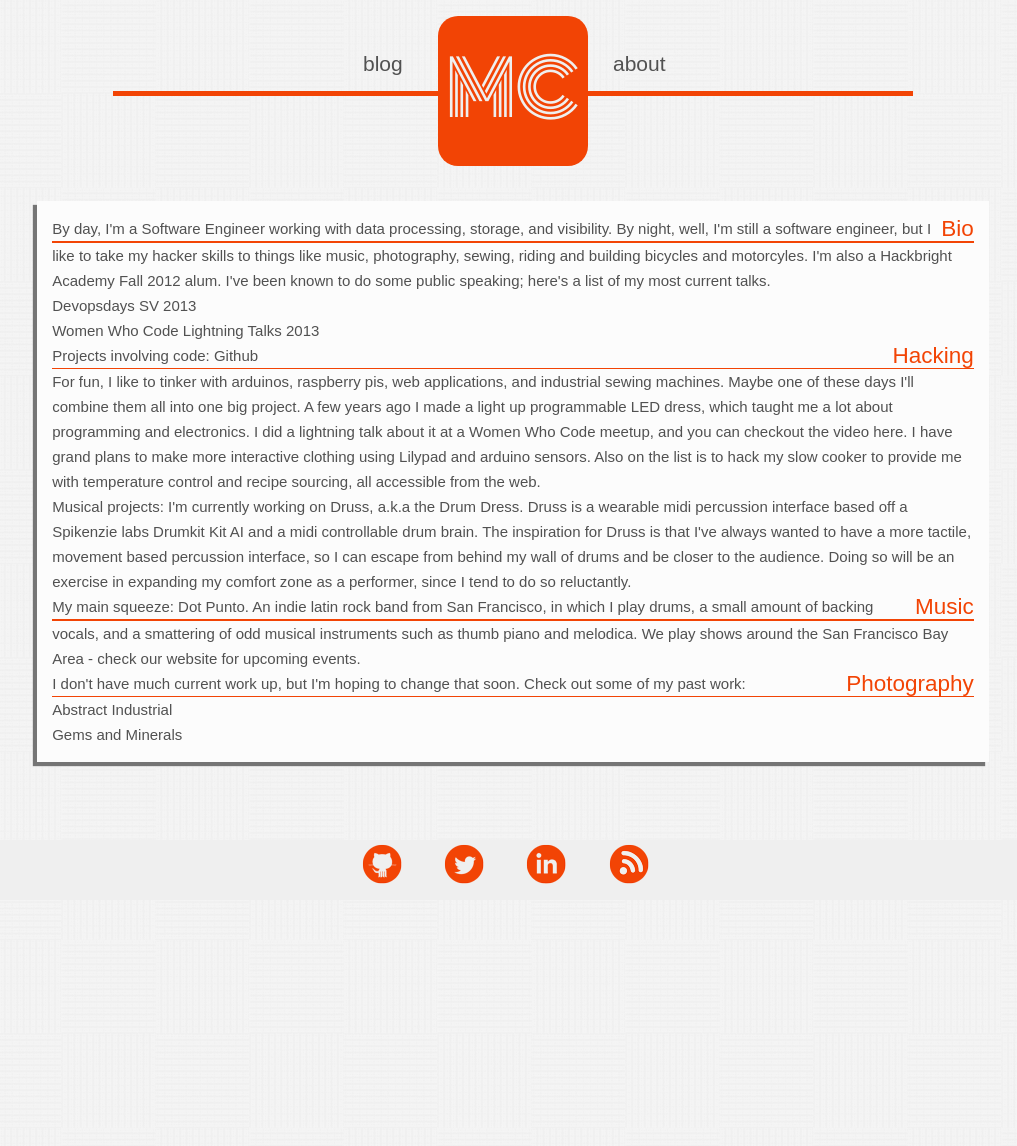
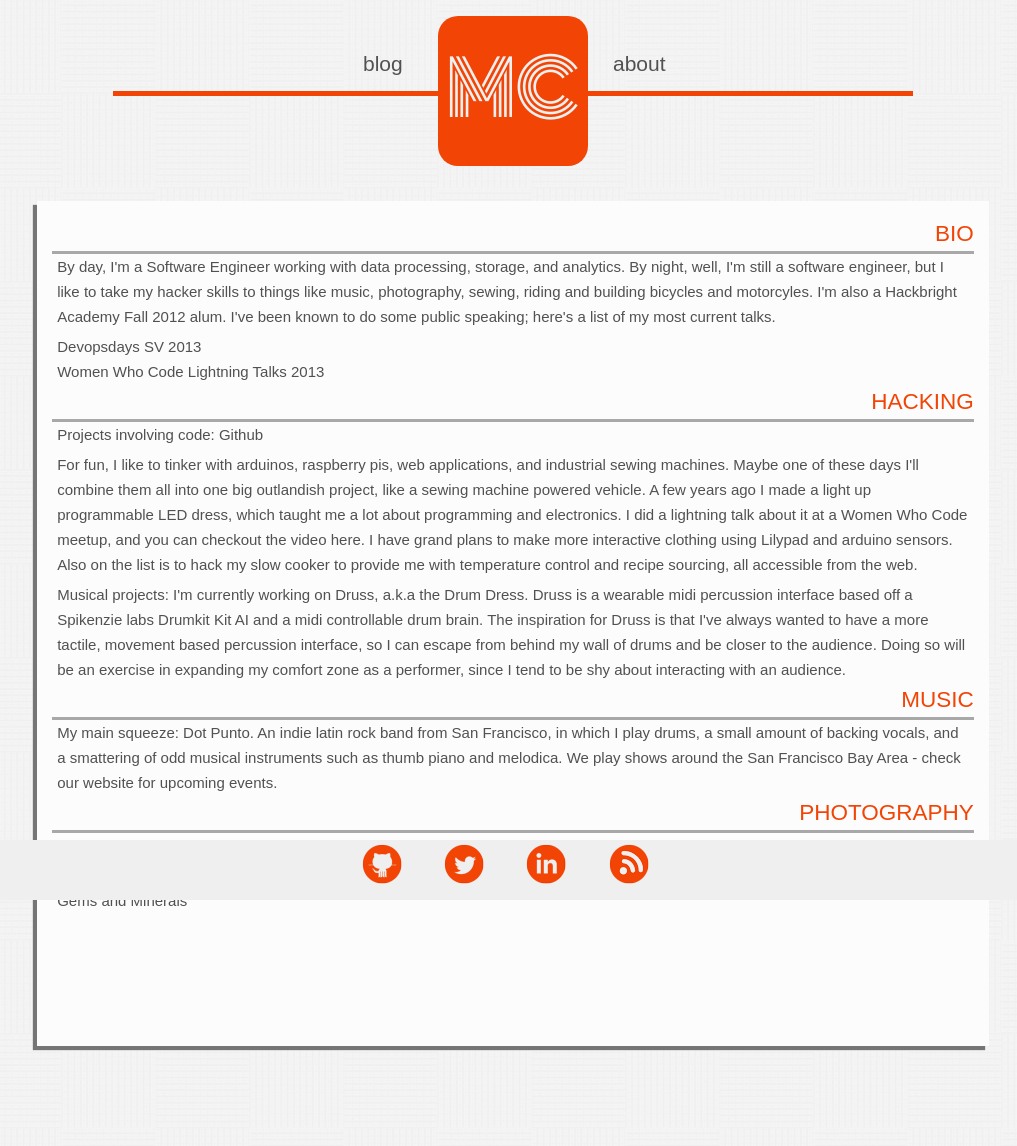
Before and after one commit to mercul3s/mercedescoyle.com-jekyll, a Jekyll site: the page built from about.html, in a window 1280 px wide. Shown: the whole page, without its empty margins (127-1144 px from the left). Built offline with Jekyll 4.4.1, drawn with Linux system fonts in a browser that asks for light colours; before the commit the page ends 900 px from its top, so only the background shows below that.

Commit message:
more layout cleanup, consistent across 3 browsers

```diff
--- a/_layouts/default.html
+++ b/_layouts/default.html
@@ -5,33 +5,15 @@
     <meta http-equiv="X-UA-Compatible" content="IE=edge,chrome=1">
     <title>{{ page.title }}</title>
     <meta name="viewport" content="width=device-width">
-
-    <!-- syntax highlighting CSS -->
     <link rel="stylesheet" href="/css/syntax.css">
-
-    <!-- Custom CSS -->
-    <!-- <link rel="stylesheet" href="/css/main.css"> -->
     <link rel="stylesheet" href="/css/style.css">
     <link href='http://fonts.googleapis.com/css?family=Monoton' rel='stylesheet' type='text/css'>
 
 </head>
 <body>
-<!--
-TODO:
-- DONE Fix scrollbar (shouldn't be scrollbar unless window size is smaller than page size)
-- DONE clip content of each post so that it shows a line or two
-- DONE Get pagination working properly
-- DONE left-align title, right-align date
-- DONE fix shifting header between blog and other pages
-- DONE padding between blog posts
-- dotted line divider (may need to use image)
-- finish up about page
-- finish up music page
-- finish up tech page
- -->
 <div class="main">
 
-  <div class="header">
+  <header class="header">
 
     <div id="navigation">
       <ul id="left-nav">
@@ -48,9 +30,9 @@ TODO:
         <div id="logo"><p>MC</p></div>
       </a>
 
-  </div>
+  </header>
       {{ content }}
-</div> <!-- /container -->
+</div>
 <div class="footer">
     <div class="contact">
         <a href="http://github.com/mercul3s"><img src="/images/github-48.png" width="48px" height="48px" alt="github link" class="footer-images" /></a>
--- a/about.html
+++ b/about.html
@@ -4,52 +4,47 @@ title: Electronic Ephemera - About
 ---
 
 <div id="about-content">
-	<h2>Bio</h2>
-	<hr class="thin-divider">
-	<p>By day, I'm a Software Engineer working with data processing, storage, and visibility. By night, well, I'm still a software engineer, but I like to take my hacker skills to things like music, photography, sewing, riding and building bicycles and motorcyles. I'm also a <a href="http://hackbrightacademy.com">Hackbright Academy</a> Fall 2012 alum. I've been known to do some public speaking; here's a list of my most current talks.</p>
-	<ul>
+	<section class="about-block">
+		<header>
+			<h2>BIO</h2>
+			<hr>
+		</header>
+			<p>By day, I'm a Software Engineer working with data processing, storage, and analytics. By night, well, I'm still a software engineer, but I like to take my hacker skills to things like music, photography, sewing, riding and building bicycles and motorcyles. I'm also a <a href="http://hackbrightacademy.com">Hackbright Academy</a> Fall 2012 alum. I've been known to do some public speaking; here's a list of my most current talks.
+			<ul class="about-links">
 				<li><a href="#">Devopsdays SV 2013</a></li>
 				<li><a href="#">Women Who Code Lightning Talks 2013</a></li>
 			</ul>
-	<h2>Hacking</h2>
+			</p>
+	</section>
+
+	<section class="about-block">
+		<header>
+			<h2>HACKING</h2>
 			<hr class="thin-divider">
+		</header>
 			<p>Projects involving code: <a href="https://github.com/mercul3s">Github</a></p>
-	<p>For fun, I like to tinker with arduinos, raspberry pis, web applications, and industrial sewing machines. Maybe one of these days I'll combine them all into one big project. A few years ago I made a light up programmable LED dress, which taught me a lot about programming and electronics. I did a lightning talk about it at a <a href="http://www.meetup.com/Women-Who-Code-SF/">Women Who Code</a> meetup, and you can checkout the video <a href="http://www.youtube.com/watch?v=80j9Igt_H7Y&feature=share&list=PLC838FC9830E66AF7">here</a>. I have grand plans to make more interactive clothing using Lilypad and arduino sensors. Also on the list is to hack my slow cooker to provide me with temperature control and recipe sourcing, all accessible from the web.</p>
+			<p>For fun, I like to tinker with arduinos, raspberry pis, web applications, and industrial sewing machines. Maybe one of these days I'll combine them all into one big outlandish project, like a sewing machine powered vehicle. A few years ago I made a light up programmable LED dress, which taught me a lot about programming and electronics. I did a lightning talk about it at a <a href="http://www.meetup.com/Women-Who-Code-SF/">Women Who Code</a> meetup, and you can checkout the video <a href="http://www.youtube.com/watch?v=80j9Igt_H7Y&feature=share&list=PLC838FC9830E66AF7">here</a>. I have grand plans to make more interactive clothing using Lilypad and arduino sensors. Also on the list is to hack my slow cooker to provide me with temperature control and recipe sourcing, all accessible from the web.</p>
 
-	<p>Musical projects: I'm currently working on Druss, a.k.a the Drum Dress. Druss is a wearable midi percussion interface based off a Spikenzie labs Drumkit Kit AI and a midi controllable drum brain. The inspiration for Druss is that I've always wanted to have a more tactile, movement based percussion interface, so I can escape from behind my wall of drums and be closer to the audience. Doing so will be an exercise in expanding my comfort zone as a performer, since I tend to do so reluctantly.</p>
+			<p>Musical projects: I'm currently working on Druss, a.k.a the Drum Dress. Druss is a wearable midi percussion interface based off a Spikenzie labs Drumkit Kit AI and a midi controllable drum brain. The inspiration for Druss is that I've always wanted to have a more tactile, movement based percussion interface, so I can escape from behind my wall of drums and be closer to the audience. Doing so will be an exercise in expanding my comfort zone as a performer, since I tend to be shy about interacting with an audience.</p>
+	</section>
 
-	<h2>Music</h2>
+	<section class="about-block">
+		<header>
+			<h2>MUSIC</h2>
 			<hr class="thin-divider">
+		</header>
 			<p>My main squeeze: <a href="http://dotpuntomusic.com/" title="Dot Punto." target="_blank">Dot Punto.</a> An indie latin rock band from San Francisco, in which I play drums, a small amount of backing vocals, and a smattering of odd musical instruments such as thumb piano and melodica. We play shows around the San Francisco Bay Area - check our <a href="http://dotpuntomusic.com/#" title="Dot Punto." target="_blank">website</a> for upcoming events.</p>
+	</section>
 
-	<h2>Photography</h2>
+	<section class="about-block">
+		<header>
+			<h2>PHOTOGRAPHY</h2>
 			<hr class="thin-divider">
+		</header>
 			<p>I don't have much current work up, but I'm hoping to change that soon. Check out some of my past work:</p>
-		<ul>
+			<ul class="about-links">
 				<li><a href="http://mercules.smugmug.com/photos/swfpopup.mg?AlbumID=3707471&AlbumKey=cFJGR7">Abstract Industrial</a></li>
 				<li><a href="http://mercules.smugmug.com/photos/swfpopup.mg?AlbumID=20862582&AlbumKey=b8Zdrx">Gems and Minerals</a></li>
 			</ul>
+	</section>
 </div>
-
-	<!-- <div id="about-content">
-		<div id="columns">
-			<div id="left">
-				<h2 class="about-header">Work</h2>
-				<hr class="thin-divider" />
-				<p>
-				Mercedes is a Software Engineer in San Francisco, CA, working on events systems, data pipeline, metrics, and monitoring.
-				</p>
-			</div>
-			<div id="center">
-				<h2 class="about-header">Speaking</h2>
-				<hr class="thin-divider" />
-				<p>
-				</p>
-			</div>
-			<div id="right">
-				<h2 class="about-header">Other</h2>
-				<hr class="thin-divider" />
-				<p></p>
-			</div>
-		</div>
-	</div> -->
--- a/css/style.css
+++ b/css/style.css
@@ -93,7 +93,7 @@ a:visited {
     Main Styles
 =========================================*/
 
-div, img, hr, ul, li, img, p, a {
+div, img, li, img, p, section {
   /*border: 1px solid red;*/
 }
 
@@ -230,17 +230,13 @@ hr {
   margin-bottom: 50px;
 }
 
-.thin-divider {
+/*.thin-divider {
   border: 0;
   height: 0.1em;
   width: 100%;
-  /*background-image: -webkit-linear-gradient(left, rgba(0,0,0,0), rgba(0,0,0,0.75), rgba(0,0,0,0));
-  background-image:    -moz-linear-gradient(left, rgba(0,0,0,0), rgba(0,0,0,0.75), rgba(0,0,0,0));
-  background-image:     -ms-linear-gradient(left, rgba(0,0,0,0), rgba(0,0,0,0.75), rgba(0,0,0,0));
-  background-image:*/      -o-linear-gradient(left, rgba(0,0,0,0), rgba(0,0,0,0.75), rgba(0,0,0,0));
   float: right;
   clear: both;
-}
+}*/
 
 /*=========================================
     Index page formatting
@@ -259,7 +255,8 @@ hr {
 
 #about-content {
   width: 90%;
-  height: auto;
+  /*height: auto;*/
+  height: 815px;
   margin: auto;
   margin-bottom: 100px;
   padding: 15px;
@@ -269,18 +266,51 @@ hr {
   box-shadow: -4px 4px 1px #757575;
 }
 
-#about-content h2 {
+.about-block {
+  width: 100%;
+  height: auto;
+  margin-bottom: 20px;
+}
+
+/*.about-text {
+  height: auto;
+  padding: 10px;
+}*/
+
+.about-block h2 {
   font-size: 1.5em;
   color: #f24405;
   float: right;
   clear: both;
+  padding-bottom: 5px;
 }
 
-/*#about-content p {
+.about-block header {
+  margin: auto;
+  padding-bottom: 5px;
+  padding-top: 5px;
+}
+
+.about-block hr {
+  background-color: #A8A8A8;
+  width: 100%;
+  height: 0.2em;
+  float: left;
+}
+
+.about-block p {
   float: left;
   clear: both;
-  text-align: justify;
-}*/
+  padding-left: 5px;
+  padding-right: 5px;
+  padding-bottom: 5px;
+}
+
+.about-block li {
+  float: left;
+  clear: both;
+  padding-left: 5px;
+}
 
 /*=========================================
     blog index page formatting
@@ -295,8 +325,8 @@ hr {
 .title {
   font-size: 1.2em;
   float: left;
+  max-width: 70%;
   padding: 20px;
-
 }
 
 .post {
```
Lines whose indentation alone changed are shown as unchanged.
